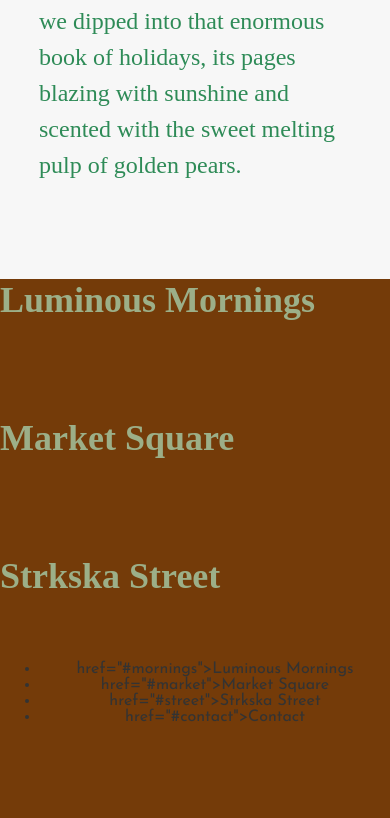
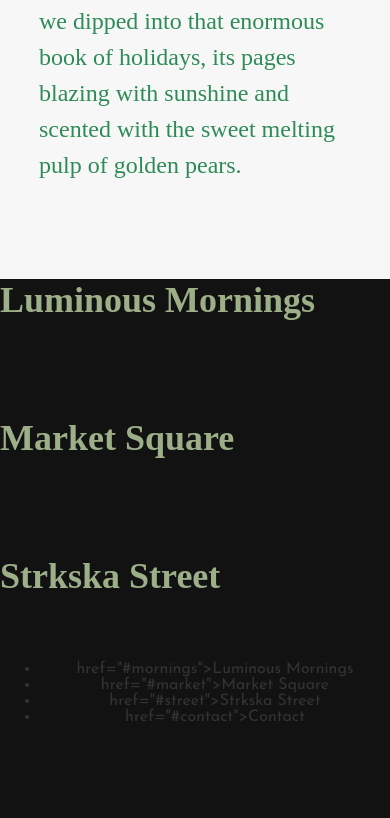
Before and after one commit to meganmcgarrity/crocodiles, a plain HTML site: page index-3.html in a window 390 px wide. Shown: the part 914-1732 px from the top of the page. Drawn offline with Linux system fonts and the light colour scheme; a web font is replaced by a local one.

Commit message:
Refactor CSS styles for navigation and footer
Updated styles for navigation and footer. Adjusted colors and added alignment for responsive navigation.

```diff
--- a/css/style.css
+++ b/css/style.css
@@ -65,10 +65,11 @@ blockquote {
 /*-- navigation --*/
 
 .responsivenav {
-        background: #743B09;
+        background: #121212;
         padding-bottom: 10px;
         font-display: flex;
         justify-content: space-between;
+        align-item: center;
 }
 
 footer {
```
